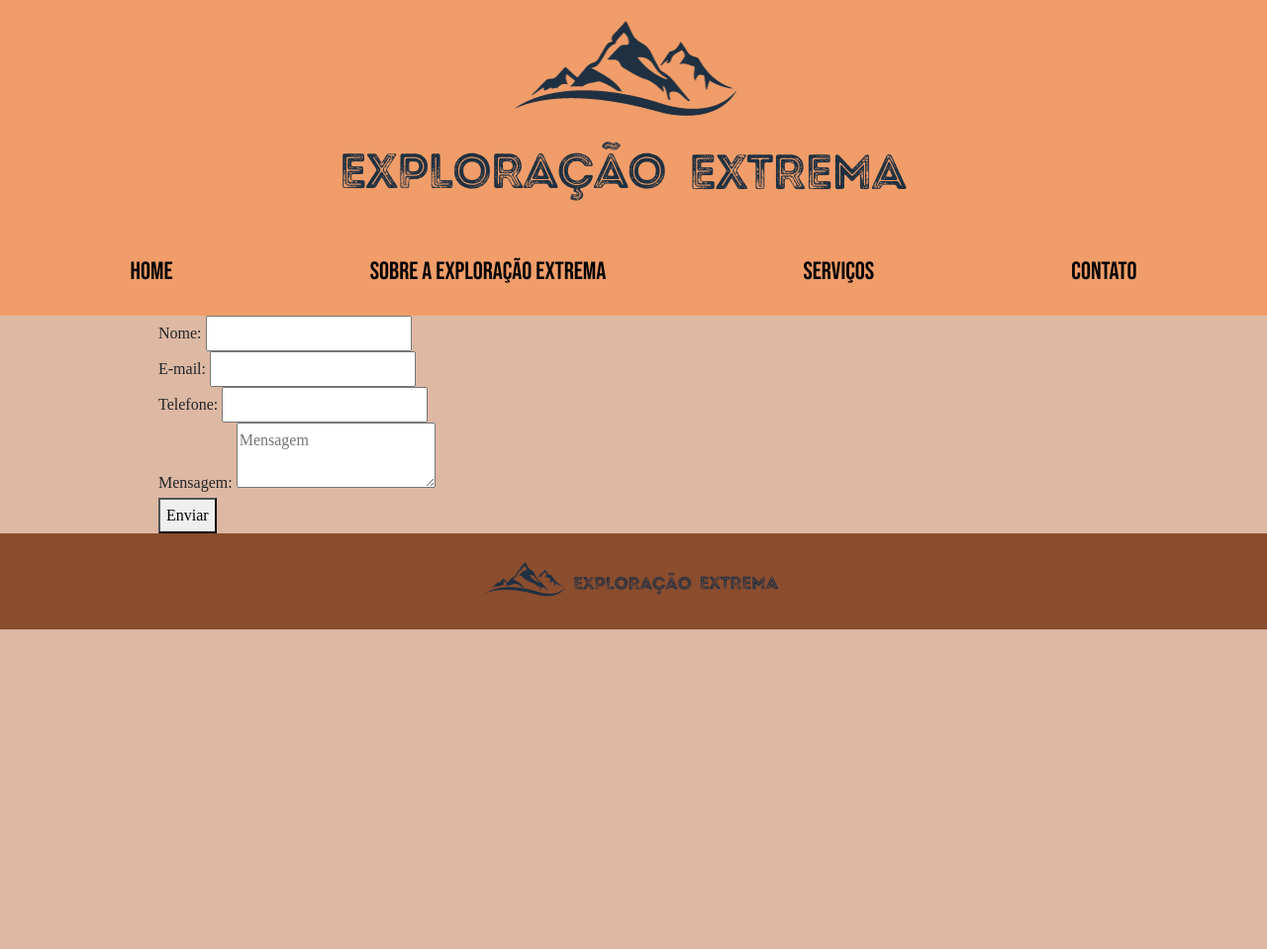
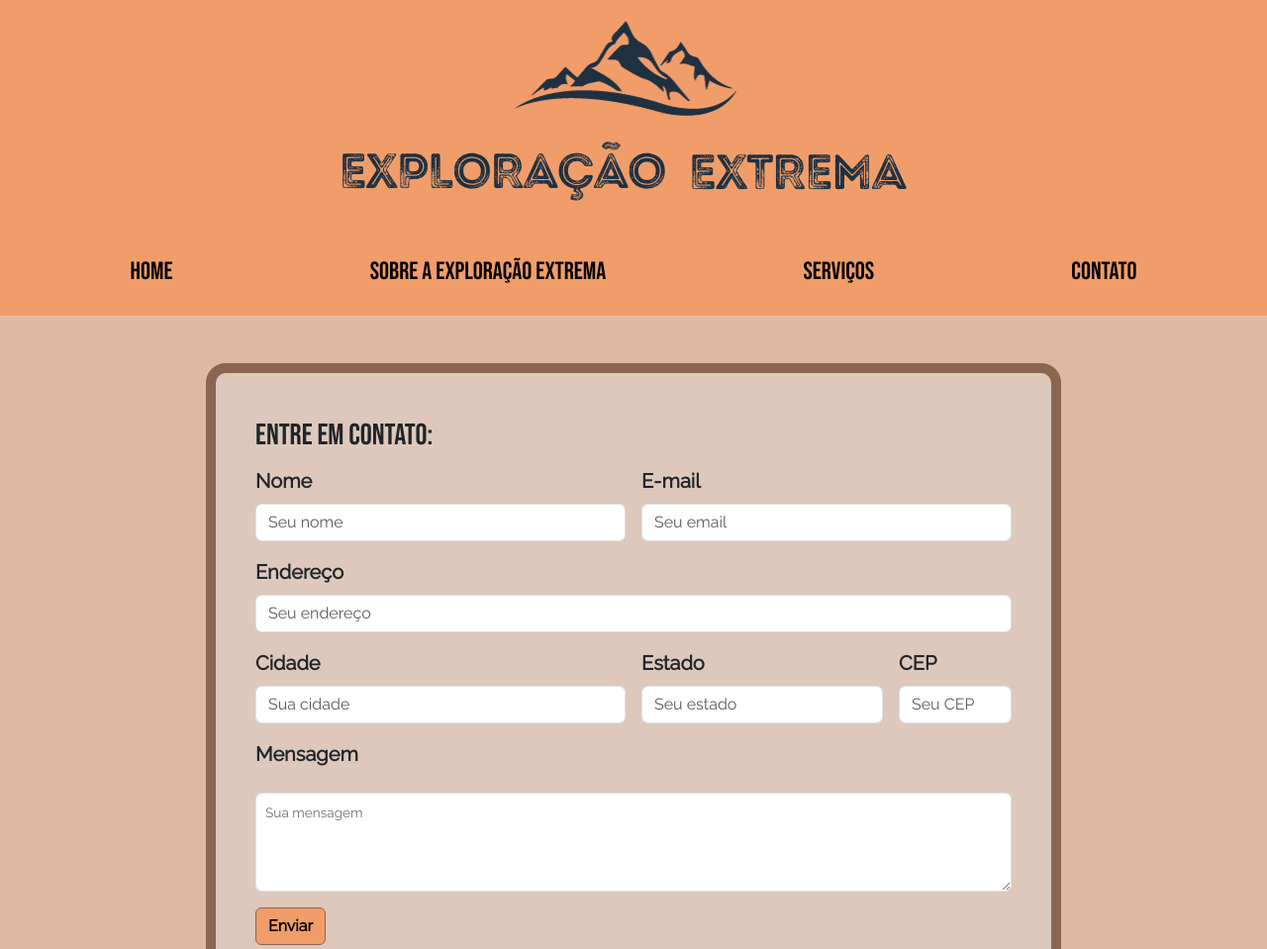
Before and after one commit to VictorNunesVN/ExploracaoExtrema, a plain HTML site: page contatos.html in a window 1280 px wide. Shown: the top 959 px of the page at 99% size. Before the commit the page ends 800 px from the top, so only its background shows below. Drawn offline with nearby package versions, Linux system fonts and the light colour scheme.

Commit message:
Construindo a pagina de contatos

```diff
--- a/assets/style/contatos.css
+++ b/assets/style/contatos.css
@@ -8,4 +8,56 @@ main {
     margin-left: 10rem;
     margin-right: 10rem;
     line-height: 30px;
-  }
+}
+
+.titulo{
+    font-family: var(--fonte-destaque);
+    font-size: 30px;
+}
+
+.rotulo{
+    font-family: var(--fonte-texto);
+    font-size: 20px;
+}
+
+.entrada::placeholder {
+    font-family: var(--fonte-texto)
+}
+
+.entradaMensagem{
+    font-family: var(--fonte-texto);
+    margin-left: 5px;
+}
+
+.formulario {
+    background-color: var(--cor-fundoClaro2);
+    margin: 3rem;
+    border: 10px solid var(--cor-secundaria);
+    padding: 2rem;
+    border-radius: calc(30px - 10px);
+    /*borda arrendondada por fora e por dentro*/
+}
+
+.campoText {
+    height: 100px !important;
+}
+
+.btnEnter {
+    background-color: var(--cor-principal);
+    border-color: var(--cor-secundaria);
+    font-family: var(--fonte-texto);
+    color: black;
+}
+.btnEnter:hover{
+    background-color: var(--cor-secundaria);
+    border-color: var(--cor-terciaria);
+    font-family: var(--fonte-texto);
+    color: black;
+}
+
+.btnEnter:active{
+    background-color: var(--cor-secundaria) !important;
+    border-color: var(--cor-terciaria) !important;
+    font-family: var(--fonte-texto);
+    color: black;
+}
--- a/assets/style/variaveis.css
+++ b/assets/style/variaveis.css
@@ -1,11 +1,13 @@
 :root{
+    /*Cores*/
     --cor-principal: #f19d69;
-    --fonte-destaque: 'Bebas Neue', sans-serif;
-    --fonte-texto: 'Raleway', sans-serif;
     --cor-secundaria:#8A6650;
     --cor-terciaria: #D9491C;
     --cor-secServicos: #EB9763;
     --cor-bgFooter: #8A4D2D;
     --cor-fundoClaro:#ddb8a3;
     --cor-fundoClaro2:#ddc8bb;
+    /*Fontes*/
+    --fonte-destaque: 'Bebas Neue', sans-serif;
+    --fonte-texto: 'Raleway', sans-serif;
 }
--- a/contatos.html
+++ b/contatos.html
@@ -8,8 +8,11 @@
   <link rel="preconnect" href="https://fonts.googleapis.com">
   <link rel="preconnect" href="https://fonts.gstatic.com" crossorigin>
   <link href="https://fonts.googleapis.com/css2?family=Bebas+Neue&family=Raleway&display=swap" rel="stylesheet">
-  <link href="https://cdn.jsdelivr.net/npm/bootstrap@5.3.2/dist/css/bootstrap.min.css" rel="stylesheet" integrity="sha384-T3c6CoIi6uLrA9TneNEoa7RxnatzjcDSCmG1MXxSR1GAsXEV/Dwwykc2MPK8M2HN" crossorigin="anonymous">
-  <script defer src="https://cdn.jsdelivr.net/npm/bootstrap@5.3.2/dist/js/bootstrap.bundle.min.js" integrity="sha384-C6RzsynM9kWDrMNeT87bh95OGNyZPhcTNXj1NW7RuBCsyN/o0jlpcV8Qyq46cDfL" crossorigin="anonymous"></script>
+  <link href="https://cdn.jsdelivr.net/npm/bootstrap@5.3.2/dist/css/bootstrap.min.css" rel="stylesheet"
+    integrity="sha384-T3c6CoIi6uLrA9TneNEoa7RxnatzjcDSCmG1MXxSR1GAsXEV/Dwwykc2MPK8M2HN" crossorigin="anonymous">
+  <script defer src="https://cdn.jsdelivr.net/npm/bootstrap@5.3.2/dist/js/bootstrap.bundle.min.js"
+    integrity="sha384-C6RzsynM9kWDrMNeT87bh95OGNyZPhcTNXj1NW7RuBCsyN/o0jlpcV8Qyq46cDfL"
+    crossorigin="anonymous"></script>
   <link rel="stylesheet" href="assets/style/reset.css">
   <link rel="stylesheet" href="assets/style/cabecalho.css">
   <link rel="stylesheet" href="assets/style/secIntroducao.css">
@@ -36,24 +39,47 @@
 <body>
 
   <main>
-    <form class="formulario" method="post">
-      <div>
-        <label for="nome">Nome:</label>
-        <input type="text" id="nome" />
+    <form class="formulario row g-3">
+      <h3 class="titulo">Entre em contato:</h3>
+      <div class="col-md-6">
+        <label for="nome" class="rotulo fw-bolder form-label">Nome</label>
+        <input type="text" class="entrada form-control" placeholder="Seu nome" required id="nome">
       </div>
-      <div>
-        <label for="email">E-mail:</label>
-        <input type="email" id="email" />
+
+      <div class="col-md-6">
+        <label for="email" class="rotulo fw-bolder form-label">E-mail</label>
+        <input type="email" class="entrada form-control" placeholder="Seu email" required id="email">
       </div>
-      <div>
-        <label for="tel">Telefone:</label>
-        <input type="tel" id="tel" />
+
+      <div class="col-12">
+        <label for="endereco" class="rotulo fw-bolder form-label">Endereço</label>
+        <input type="text" class="entrada form-control" placeholder="Seu endereço" required id="endereco">
       </div>
-      <div>
-        <label for="msg">Mensagem:</label>
-        <textarea id="msg" placeholder="Mensagem"></textarea>
+
+      <div class="col-md-6">
+        <label for="cidade" class="rotulo fw-bolder form-label">Cidade</label>
+        <input type="text" class="entrada form-control" placeholder="Sua cidade" required id="cidade">
       </div>
-      <button class="btnEnviar" type="submit">Enviar</button>
+
+      <div class="col-md-4">
+        <label for="estado" class="rotulo fw-bolder form-label">Estado</label>
+        <input type="text" class="entrada form-control" placeholder="Seu estado" required id="cidade">
+      </div>
+      <div class="col-md-2">
+        <label for="cep" class="rotulo fw-bolder form-label">CEP</label>
+        <input type="text" class="entrada form-control" placeholder="Seu CEP" required id="cep">
+      </div>
+
+
+      <label for="mensagem" class="rotulo fw-bolder form-label">Mensagem</label>
+      <div class="form-floating">
+        <textarea class="campoText form-control" id="mensagem"></textarea>
+        <label class="entradaMensagem" for="entrada  floatingTextarea">Sua mensagem</label>
+      </div>
+
+      <div class="col-12">
+        <button type="submit" class="fw-bolder btnEnter btn btn-primary">Enviar</button>
+      </div>
     </form>
   </main>
   <footer class="rodape">
@@ -62,4 +88,5 @@
   </footer>
 
 </body>
+
 </html>
```
